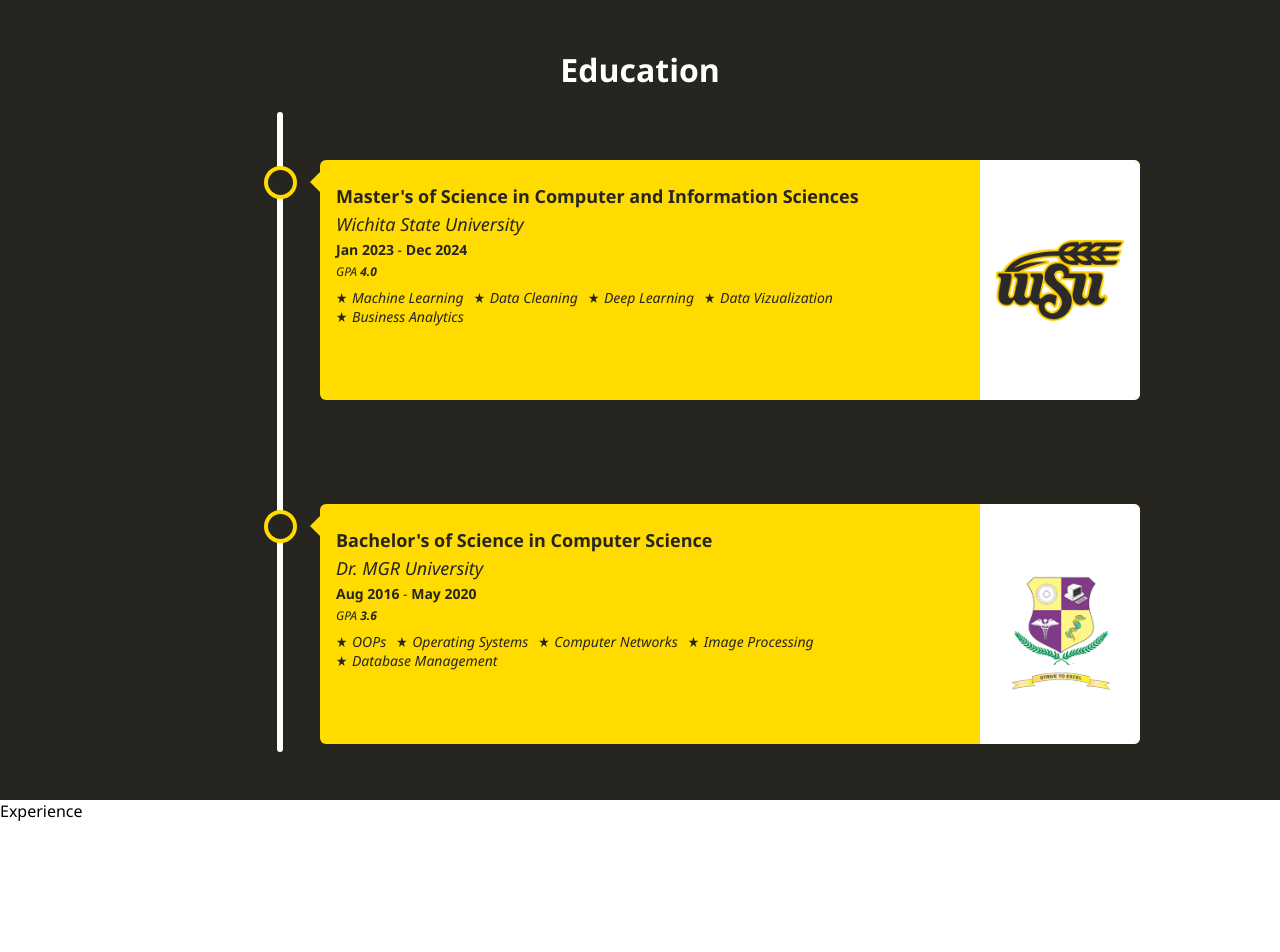
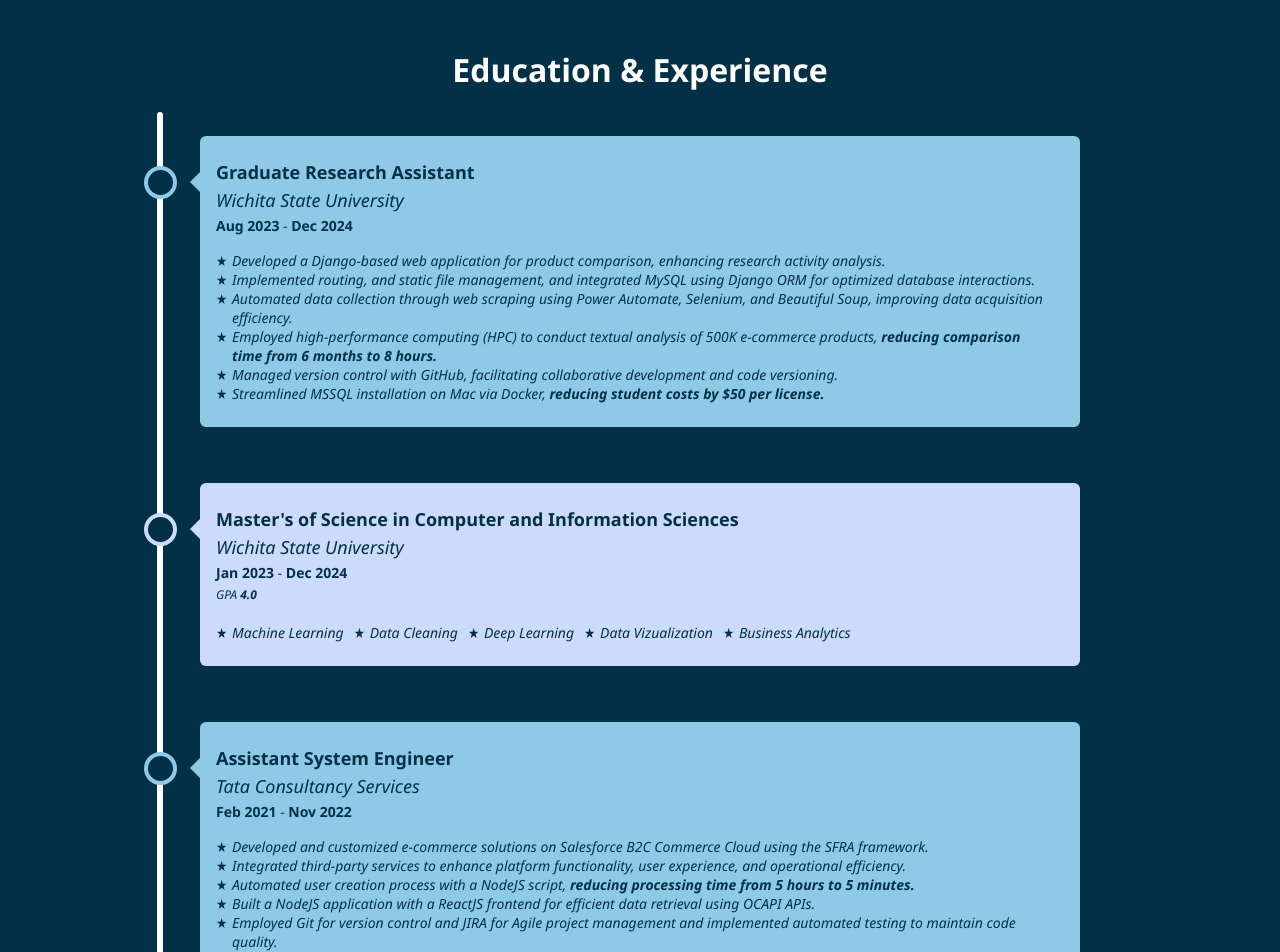
Before and after one commit to 143prudhvi/portfolio, a React (Vite) app: page / in a window 1280 px wide. Shown: the part 800-1752 px from the top of the page. Before the commit the page ends 1622 px from the top, so only its background shows below. Built offline with nearby package versions, Linux system fonts and the light colour scheme.

Commit message:
Education and Experience

```diff
--- a/src/App.jsx
+++ b/src/App.jsx
@@ -1,6 +1,5 @@
 import './App.scss'
 import EducationComponent from './components/education-component/education-component'
-import ExperienceComponent from './components/experience-component/experience-component'
 import IntroComponent from './components/intro-component/intro-component'
 
 function App() {
@@ -9,7 +8,6 @@ function App() {
     <>
       <IntroComponent />
       <EducationComponent />
-      <ExperienceComponent />
     </>
   )
 }
--- a/src/components/education-component/education-component.jsx
+++ b/src/components/education-component/education-component.jsx
@@ -6,8 +6,31 @@ import WichitaLogo from './../../assets/Images/wichitastate.png'
 const EducationComponent = () => {
     return(
         <div className='education'>
-            <h1 className='education-title'>Education</h1>
+            <h1 className='section-title'>
+                <span className='education-legend'></span>Education
+                <span className='experience-legend'></span> & Experience
+            </h1>
             <div className='timeline'>
+                <div className='experience-cotainer right'>
+                    <div className='experience-content'>
+                        <div className='experience-details'>
+                            <h1 className='experience-position'>Graduate Research Assistant</h1>
+                            <div className='experience-company'>Wichita State University</div>
+                            <div className='experience-year'><strong>Aug 2023</strong> - <strong>Dec 2024</strong></div>
+                            <ul className='experience-work'>
+                                <li>Developed a Django-based web application for product comparison, enhancing research activity analysis.</li>
+                                <li>Implemented routing, and static file management, and integrated MySQL using Django ORM for optimized database interactions.</li>
+                                <li>Automated data collection through web scraping using Power Automate, Selenium, and Beautiful Soup, improving data acquisition efficiency.</li>
+                                <li>Employed high-performance computing (HPC) to conduct textual analysis of 500K e-commerce products, <strong>reducing comparison time from 6 months to 8 hours.</strong></li>
+                                <li>Managed version control with GitHub, facilitating collaborative development and code versioning.</li>
+                                <li>Streamlined MSSQL installation on Mac via Docker, <strong>reducing student costs by $50 per license.</strong></li>
+                            </ul>
+                        </div>
+                        {/* <div className='experience-logo'>
+                            <img src={WichitaLogo} />
+                        </div> */}
+                    </div>
+                </div>
                 <div className='education-cotainer right'>
                     <div className='education-content'>
                         <div className='education-details'>
@@ -23,9 +46,28 @@ const EducationComponent = () => {
                                 <li>Business Analytics</li>
                             </ul>
                         </div>
-                        <div className='education-logo'>
+                        {/* <div className='education-logo'>
                             <img src={WichitaLogo} />
+                        </div> */}
+                    </div>
+                </div>
+                <div className='experience-cotainer right'>
+                    <div className='experience-content'>
+                        <div className='experience-details'>
+                            <h1 className='experience-position'>Assistant System Engineer</h1>
+                            <div className='experience-company'>Tata Consultancy Services</div>
+                            <div className='experience-year'><strong>Feb 2021</strong> - <strong>Nov 2022</strong></div>
+                            <ul className='experience-work'>
+                                <li>Developed and customized e-commerce solutions on Salesforce B2C Commerce Cloud using the SFRA framework.</li>
+                                <li>Integrated third-party services to enhance platform functionality, user experience, and operational efficiency.</li>
+                                <li>Automated user creation process with a NodeJS script, <strong>reducing processing time from 5 hours to 5 minutes.</strong></li>
+                                <li>Built a NodeJS application with a ReactJS frontend for efficient data retrieval using OCAPI APIs.</li>
+                                <li>Employed Git for version control and JIRA for Agile project management and implemented automated testing to maintain code quality.</li>
+                            </ul>
                         </div>
+                        {/* <div className='experience-logo'>
+                            <img src={WichitaLogo} />
+                        </div> */}
                     </div>
                 </div>
                 <div className='education-cotainer right'>
@@ -43,9 +85,9 @@ const EducationComponent = () => {
                                 <li>Database Management</li>
                             </ul>
                         </div>
-                        <div className='education-logo'>
+                        {/* <div className='education-logo'>
                             <img src={MGRLogo} />
-                        </div>
+                        </div> */}
                     </div>
                 </div>
             </div>
--- a/src/components/education-component/education-component.scss
+++ b/src/components/education-component/education-component.scss
@@ -1,21 +1,14 @@
 @import './../../index.scss';
 
 .education{
-    height: 100vh;
     background-color: $secondary-color;
     color: $tertiary-color;
-
-    &-title{
-        margin-top: 0;
-        padding-top: 48px;
-        text-align: center;
-    }
+    padding-bottom: 8px;
 
     .timeline{
         position: relative;
         max-width: 1200px;
         margin: 0 auto;
-        height: 80%;
 
         &::after{
             content: '';
@@ -24,16 +17,17 @@
             background-color: $tertiary-color;
             top: 0;
             bottom: 0;
-            left: 20%;
+            left: 10%;
             margin-left: -3px;
             border-radius: 8px;
+            margin-bottom: 48px;
         }
 
-        .education-cotainer{
+        .education-cotainer, .experience-cotainer{
             position: relative;
-            width: 75%;
+            width: 80%;
             color: $secondary-color;
-            padding: 48px 40px;
+            padding: 24px 40px;
             margin: 8px 0;
 
             &::after{
@@ -49,14 +43,14 @@
                 z-index: 1;
             }
 
-            .education-content{
+            .education-content, .experience-content{
                 background-color: $primary-color;
                 position: relative;
                 border-radius: 6px;
                 display: flex;
                 height: 100%;
 
-                .education-logo{
+                .education-logo, .experience-logo{
                     max-width: 160px;
                     background-color: $tertiary-color;
                     align-self: center;
@@ -72,15 +66,15 @@
                     }
                 }
 
-                .education-details{
+                .education-details, .experience-details{
                     padding: 24px 16px;
                     font-size: 12px;
 
-                    .education-year{
+                    .education-year, .experience-year{
                         font-size: 14px;
                     }
 
-                    .education-university{
+                    .education-university, .experience-company{
                         font-style: italic;
                         font-size: 18px;
                         padding: 4px 0;
@@ -91,10 +85,11 @@
                         font-style: italic;
                     }
 
-                    .education-coursework{
+                    .education-coursework, .experience-work{
                         list-style-type: none; /* Remove default list style */
                         padding: 4px 0 0 0;
                         margin: 0;
+                        padding: 16px 0 0 0;
 
                         li{
                             display: inline-block; /* Display list items inline */
@@ -122,6 +117,15 @@
             }
         }
 
+        .education-cotainer{
+            &::after{
+                border-color: $education-color;
+            }
+            .education-content{
+                background-color: $education-color;
+            }
+        }
+
         .left {
             left: 0;
 
@@ -131,7 +135,7 @@
         }
 
         .right {
-            left: 20%;
+            left: 10%;
 
             .education-logo{
                 border-radius: 0 6px 6px 0;
@@ -169,6 +173,18 @@
             left: -16px;
         }
 
+        .education-cotainer.right{
+            &::before{
+                border-color: transparent $education-color transparent transparent;
+            }
+        }
 
     }
 }
+
+.section-title{
+    margin-top: 0;
+    padding-top: 48px;
+    text-align: center;
+    position: relative;
+}
--- a/src/components/experience-component/experience-component.jsx
+++ /dev/null
@@ -1,11 +0,0 @@
-import './experience-component.scss';
-
-const ExperienceComponent = () => {
-    return (
-        <div className='experience'>
-            Experience
-        </div>
-    )
-}
-
-export default ExperienceComponent;
--- a/src/index.scss
+++ b/src/index.scss
@@ -1,6 +1,7 @@
-$primary-color: #FFDB00;
-$secondary-color: #27251F;
+$primary-color: #8ecae6;
+$secondary-color: #023047;
 $tertiary-color: white;
+$education-color: #ccdbfd;
 
 body{
     margin: 0;
```
Also changed, not shown: src/components/experience-component/experience-component.scss (deleted).
